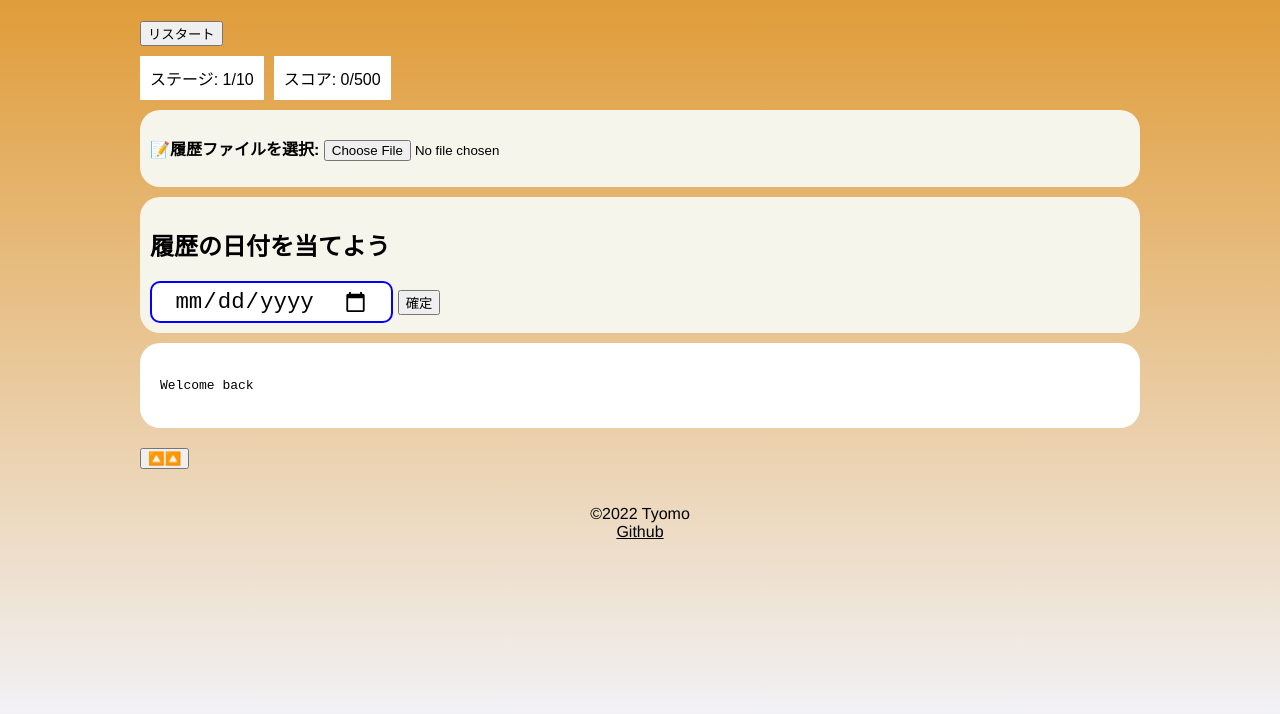
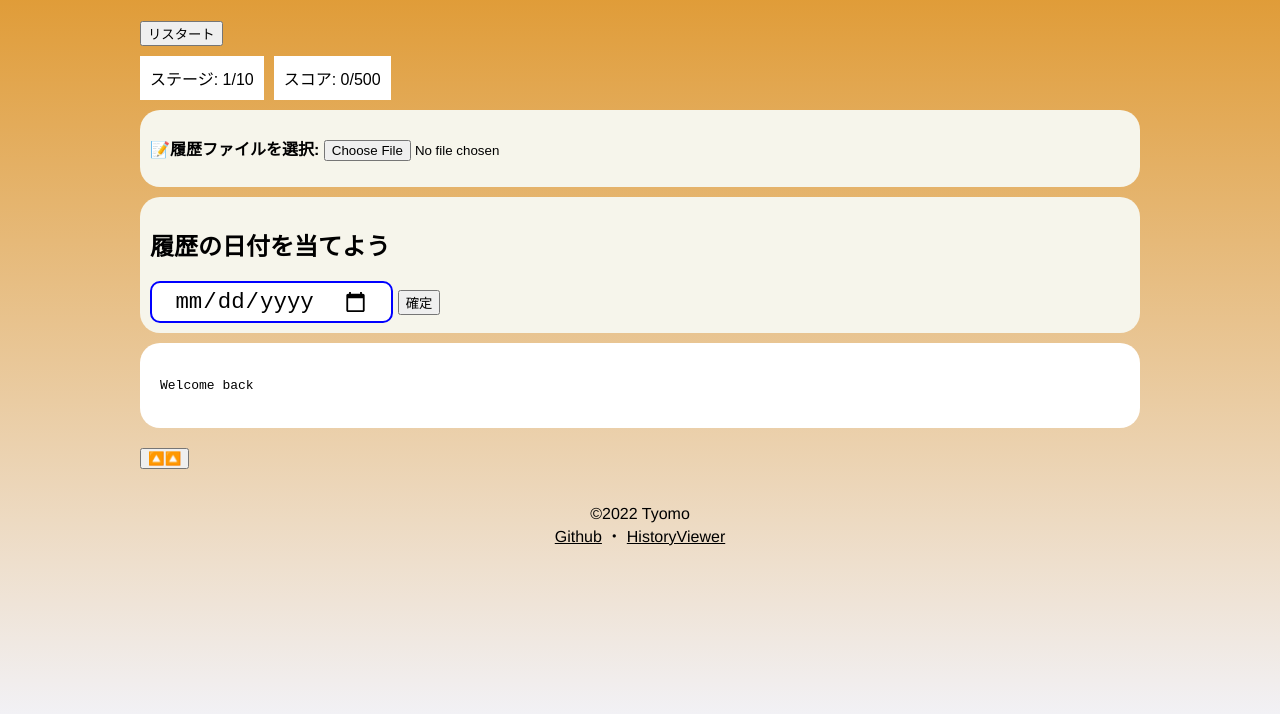
Before and after one commit to pullriku/line-history-guesser, a website with bundled scripts: page index.html in a window 1280 px wide. Shown: the part 78-792 px from the top of the page. Built offline with nearby package versions, Linux system fonts and the light colour scheme.

Commit message:
add history viewer link

```diff
--- a/index.html
+++ b/index.html
@@ -70,6 +70,8 @@
     <footer>
         &copy;2022 Tyomo<br>
         <a href="https://github.com/TyomoGit/line-history-guesser" target="_blank">Github</a>
+        ・
+        <a href="https://tyomogit.github.io/HistoryViewerJavaScriptEdition/index.html">HistoryViewer</a>
     </footer>
     <script type="module" src="./js/script.js"></script>
 </body>
```
